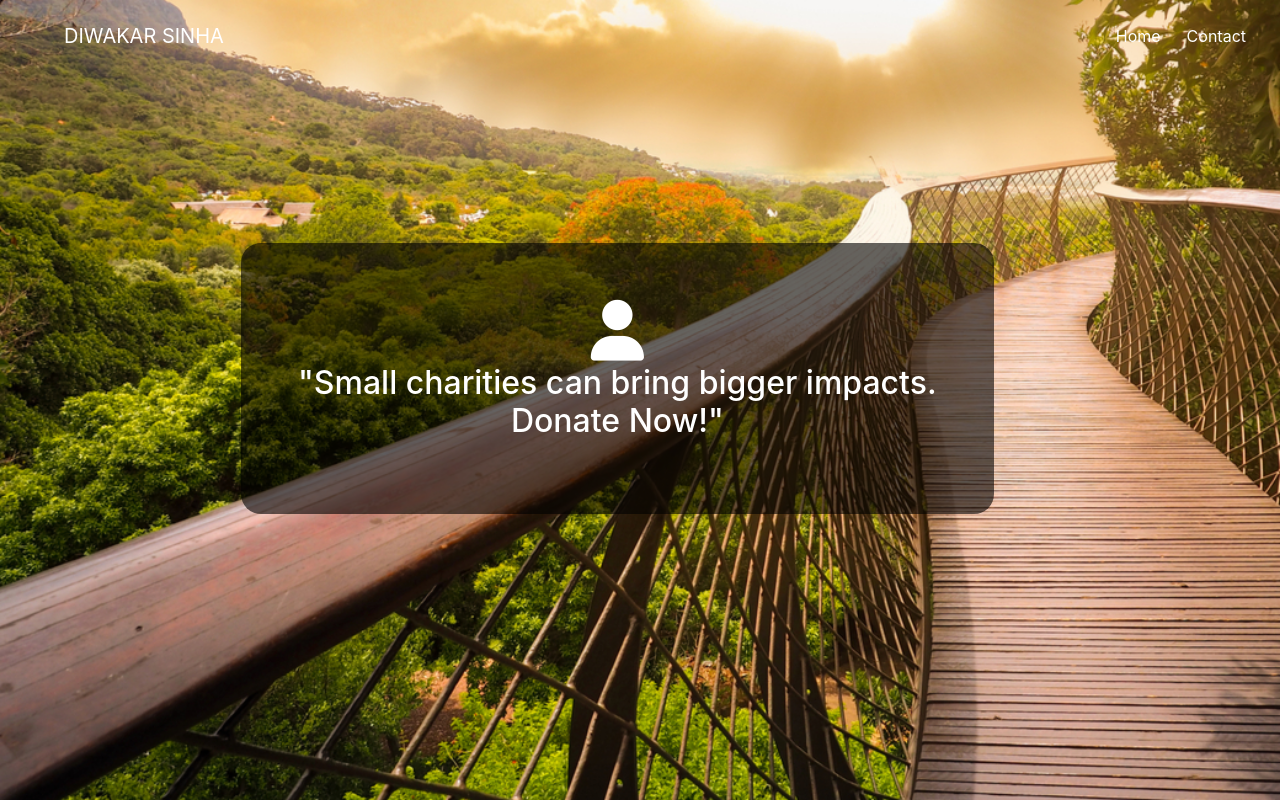
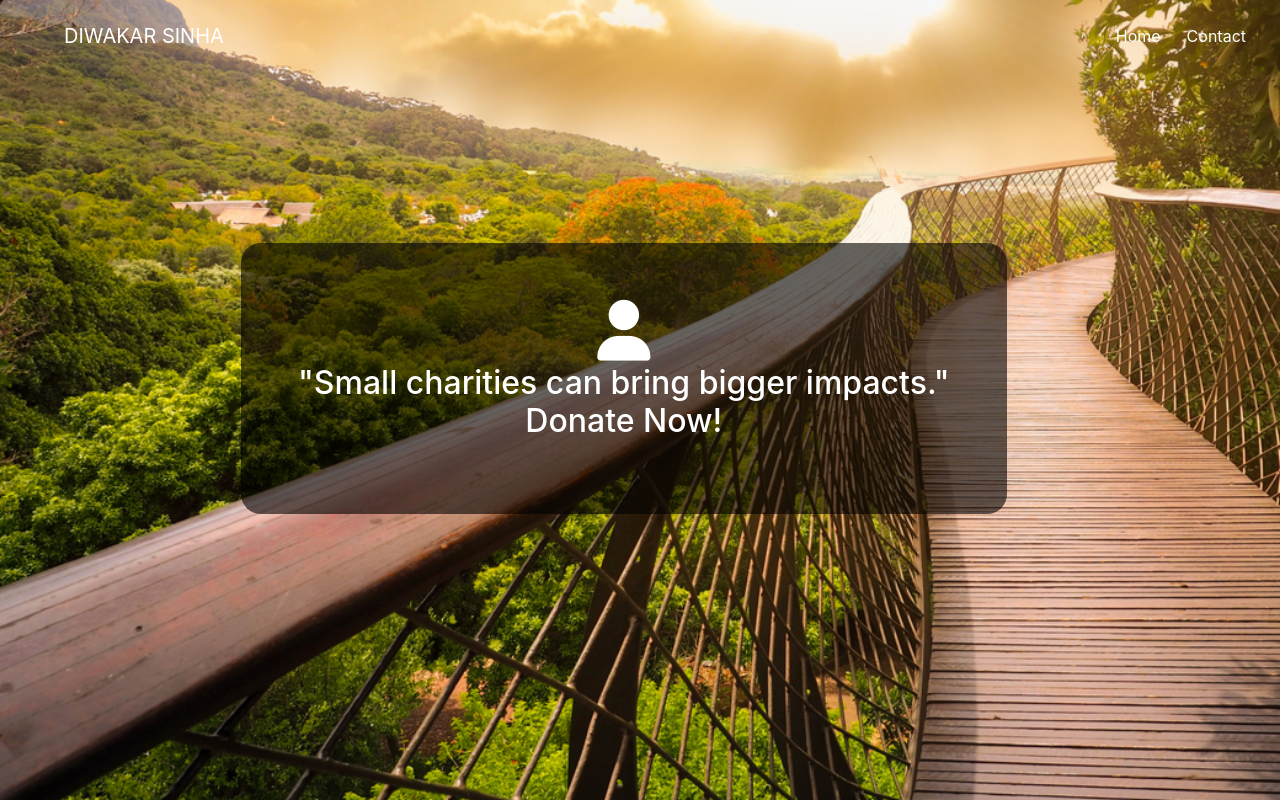
Before and after one commit to diwakr11/PGI, a plain HTML site: page donate.html in a window 1280 px wide. Drawn offline with nearby package versions, Linux system fonts and the light colour scheme.

Commit message:
Update donate.html

```diff
--- a/donate.html
+++ b/donate.html
@@ -23,7 +23,7 @@
             <div class="row">
                 <div class="donatebox">
                     <i class="fas fa-user" style="font-size: 380%; text-align: center;"></i>
-                    <h2>"Small charities can bring bigger impacts.<br>Donate Now!"</h2>
+                    <h2>"Small charities can bring bigger impacts."<br>Donate Now!</h2>
                     <form><script src="https://checkout.razorpay.com/v1/payment-button.js" data-payment_button_id="pl_Hm1R6w15Vy7GeJ" async> </script> </form>
                 </div>
             </div>
```
